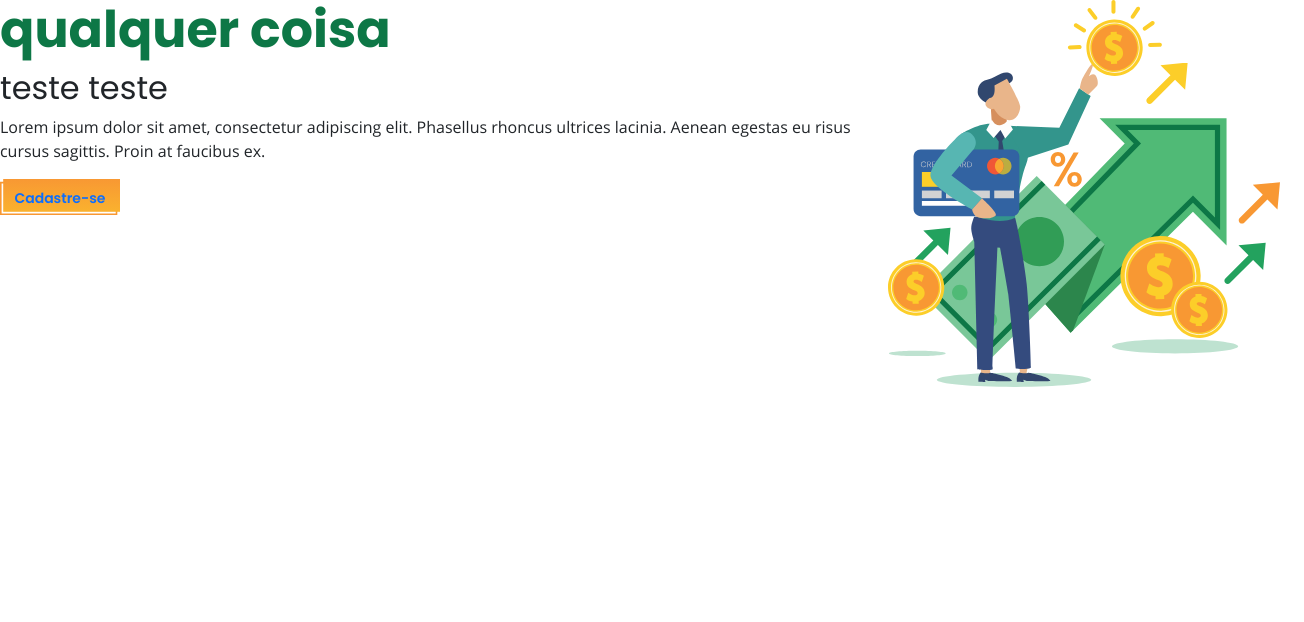
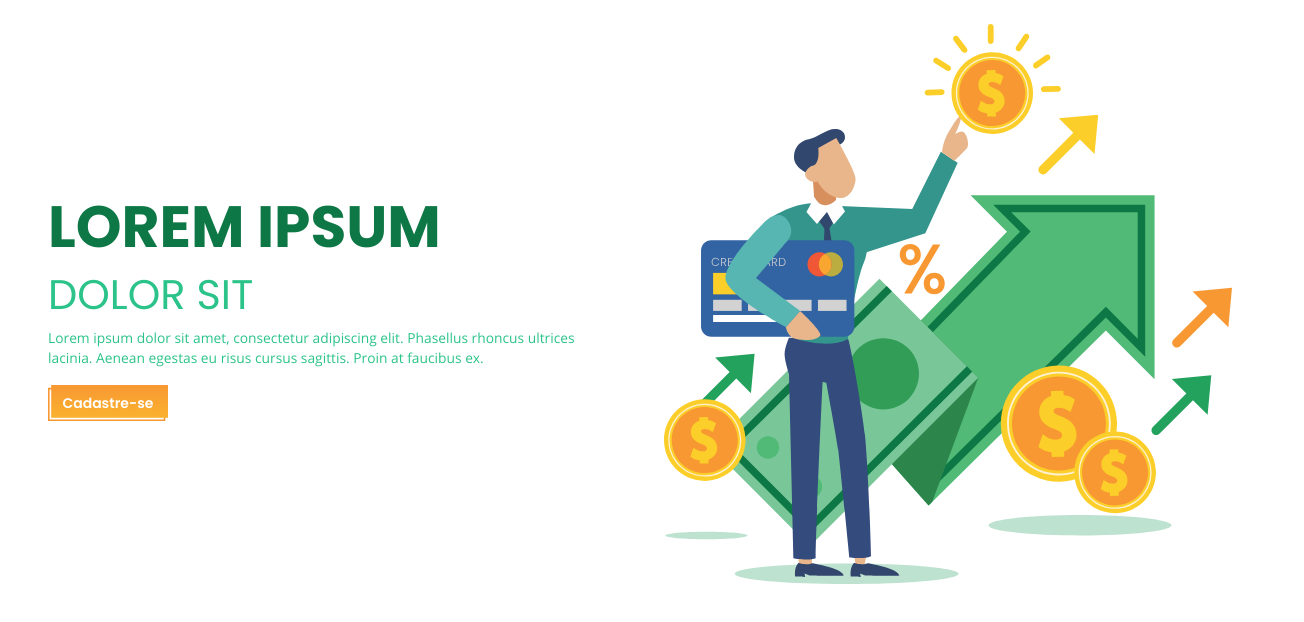
Before and after one commit to Wakanda-city/wakanda-city-fe, an Angular app: page / in a window 1280 px wide. Shown: the top 622 px of the page, 1304 px wide, since content can reach past the window. Built offline with nearby package versions, Linux system fonts and the light colour scheme.

Commit message:
feita estilização

```diff
--- a/src/app/landing-page/components/banner/banner.component.html
+++ b/src/app/landing-page/components/banner/banner.component.html
@@ -1,15 +1,13 @@
-<div class="d-inline-flex ">
-    <div class="div-texto-banner">
-        <h1>qualquer coisa</h1>
-        <h2>teste teste</h2>
-        <p>Lorem ipsum dolor sit amet, consectetur adipiscing elit. Phasellus
-            rhoncus ultrices
-            lacinia. Aenean egestas eu risus cursus sagittis. Proin at faucibus ex.</p>
-        <a href="#">
+<div class="d-inline-flex row gx-5 gy-5 p-5 banner">
+    <div class="banner-cabecalho col">
+        <h1 class="banner-destaque-1">LOREM IPSUM</h1>
+        <h2 class="banner-destaque-2">DOLOR SIT</h2>
+        <p class="banner-texto">Lorem ipsum dolor sit amet, consectetur adipiscing elit. Phasellus
+            rhoncus ultrices lacinia. Aenean egestas eu risus cursus sagittis. Proin at faucibus ex.</p>
+        <a class="botao-banner" href="#">
             <small class="texto-botao-cadastro-banner">Cadastre-se</small>
             <img class="botao-cadastro-banner" src="../../../../assets/icons/Botão Chamada.svg" alt="botao de cadastro">
         </a>
     </div>
-    <img src="../../../../assets/images/Imagem Banner.svg" alt="banner">
-
+    <img class="banner-imagem col" src="../../../../assets/images/Imagem Banner.svg" alt="banner">
 </div>
--- a/src/app/landing-page/components/banner/banner.component.scss
+++ b/src/app/landing-page/components/banner/banner.component.scss
@@ -1,18 +1,22 @@
-h1 {
-    font-family: poppins-bold !important;
-    font-size: 38pt !important;
-    color: #0d7746 !important;
+.banner-destaque-1 {
+    font-family: poppins-bold;
+    font-size: 43.7pt;
+    color: #0d7746;
 }
 
-h2 {
+.banner-destaque-2 {
     font-family: poppins-regular;
+    font-size: 31.05pt;
+    color: #2bc389;
 }
 
-p {
+.banner-texto {
     font-family: open-sans-regular;
+    font-size: 10.35pt;
+    color: #2bc389;
 }
 
-a {
+.botao-banner, .banner-cabecalho {
     position: relative;
 }
 
@@ -22,4 +26,19 @@ a {
     position: absolute;
     left: 0.9rem;
     bottom: -0.15rem;
+    color: white;
 }
+
+.banner-imagem {
+    width: 45%;
+    height: 45%;
+    transform: translate(-0%,-30%)!important;
+}
+
+.banner-cabecalho {
+    margin-bottom: 4rem;
+}
+
+.banner {
+    margin-top: 6rem;
+}
```
